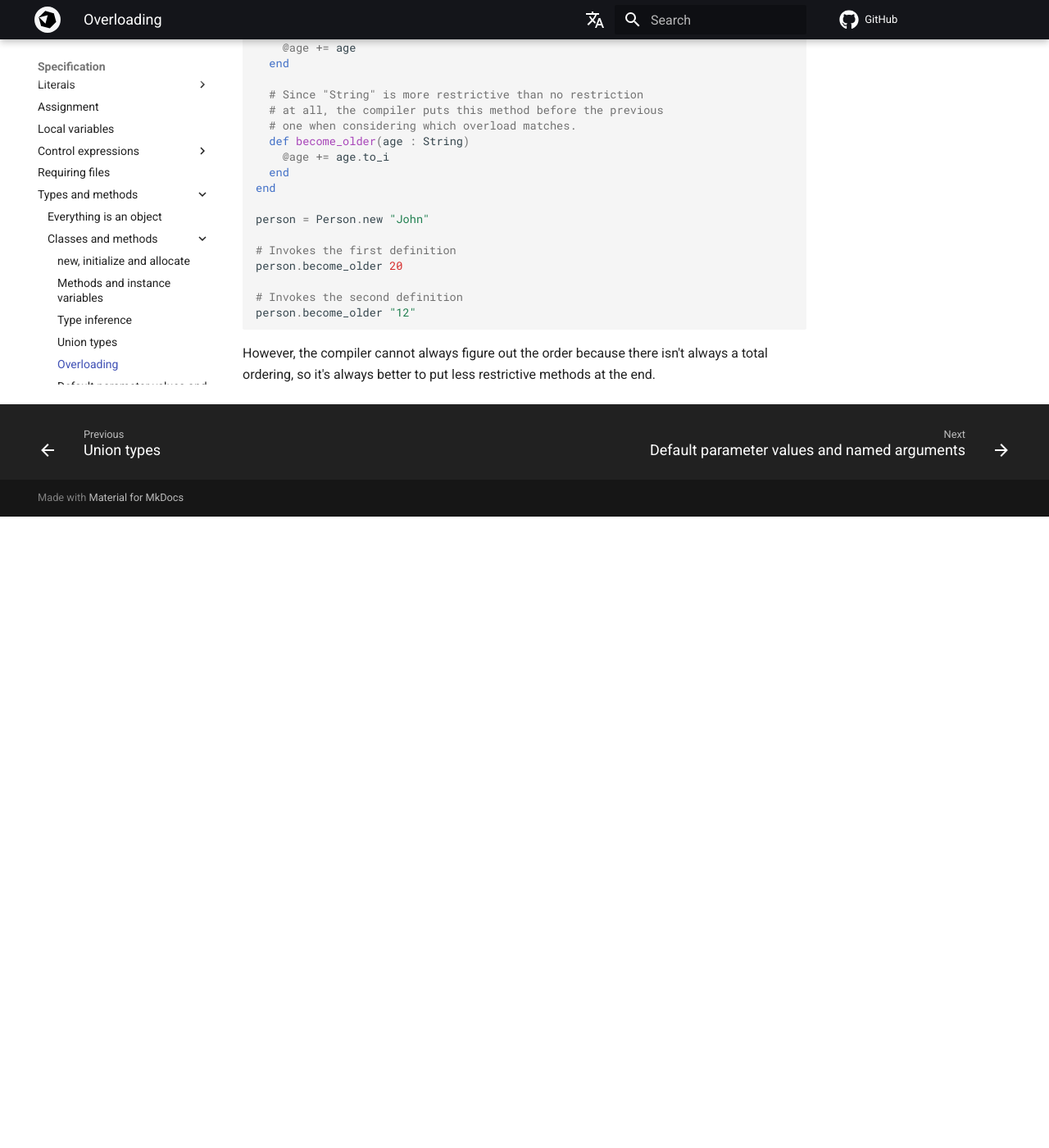
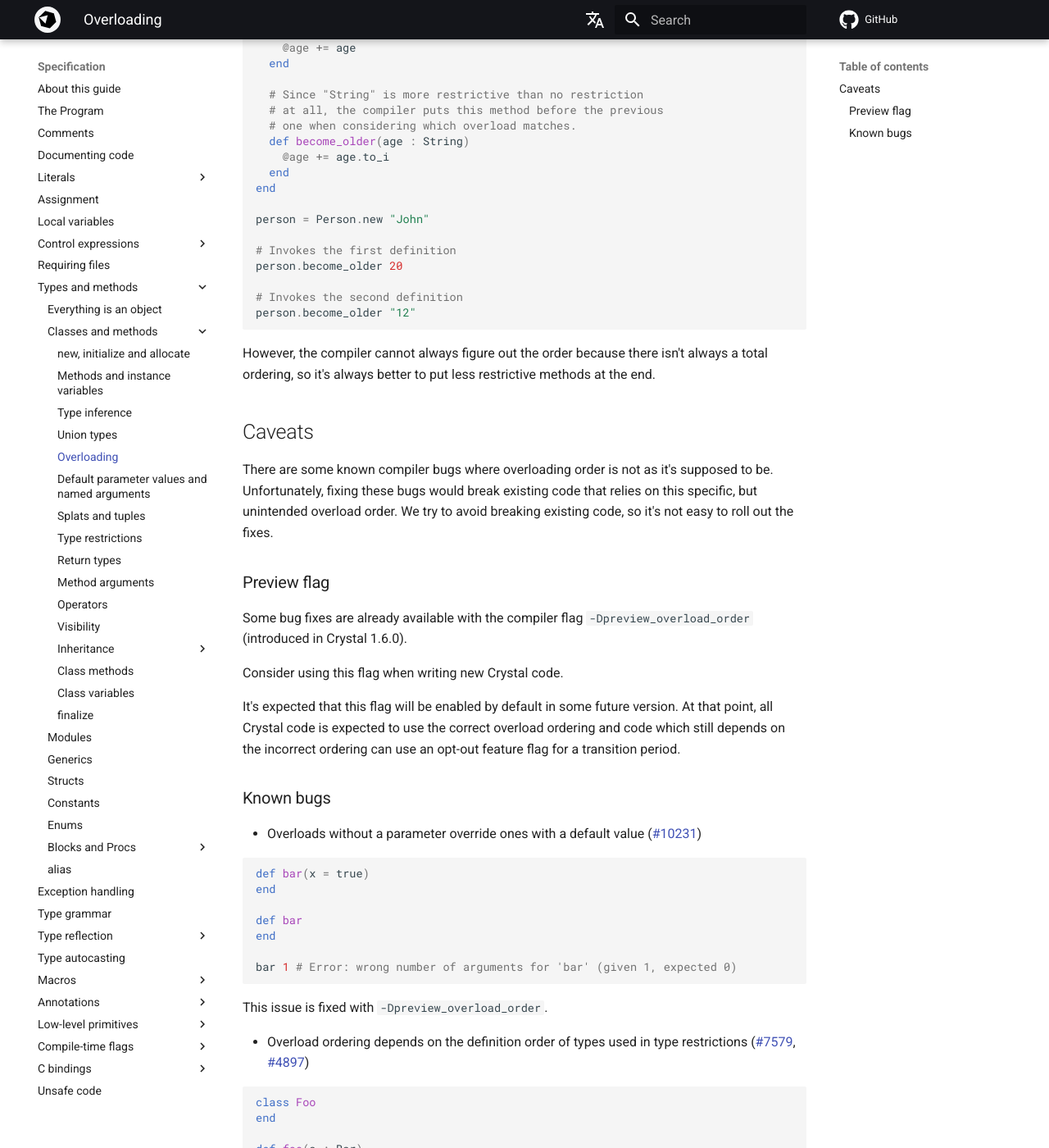
Before and after one commit to crystal-lang/crystal-book, an MkDocs documentation site: the page built from docs/syntax_and_semantics/overloading.md, in a window 1280 px wide and 1400 px high, scrolled down 2289 px. Shown: the whole window at 82% size. Built offline with MkDocs 1.6.1 and Material for MkDocs 9.7.7, drawn with Linux system fonts in a browser that asks for light colours; nearby versions of some CDN libraries; library files that are not in the unit come from our copies; comment, search, counter and statistics services are not loaded; the version menu is left out; before the commit the page ends 2919 px from its top, so only the background shows below that; some of the changed text lies outside the part shown.

Commit message:
Mention known bugs with overload ordering (#863)

````diff
--- a/docs/syntax_and_semantics/overloading.md
+++ b/docs/syntax_and_semantics/overloading.md
@@ -125,3 +125,58 @@
 ```
 
 However, the compiler cannot always figure out the order because there isn't always a total ordering, so it's always better to put less restrictive methods at the end.
+
+## Caveats
+
+There are some known compiler bugs where overloading order is not as it's supposed to be.
+Unfortunately, fixing these bugs would break existing code that relies on this specific, but unintended overload order.
+We try to avoid breaking existing code, so it's not easy to roll out the fixes.
+
+### Preview flag
+
+Some bug fixes are already available with the compiler flag `-Dpreview_overload_order` (introduced in Crystal 1.6.0).
+
+Consider using this flag when writing new Crystal code.
+
+It's expected that this flag will be enabled by default in some future version.
+At that point, all Crystal code is expected to use the correct overload ordering
+and code which still depends on the incorrect ordering can use an opt-out feature flag for a transition period.
+
+### Known bugs
+
+* Overloads without a parameter override ones with a default value ([#10231](https://github.com/
+crystal-lang/crystal/issues/10231))
+
+  ```cr
+  def bar(x = true)
+  end
+
+  def bar
+  end
+
+  bar 1 # Error: wrong number of arguments for 'bar' (given 1, expected 0)
+  ```
+
+  This issue is fixed with `-Dpreview_overload_order`.
+
+* Overload ordering depends on the definition order of types used in type restrictions ([#7579](https://github.com/crystal-lang/crystal/issues/7579), [#4897](https://github.com/crystal-lang/crystal/issues/4897))
+
+  ```cr
+  class Foo
+  end
+
+  def foo(a : Bar)
+    1
+  end
+
+  def foo(a : Foo)
+    true
+  end
+
+  class Bar < Foo
+  end
+
+  foo(Bar.new) # => 1 # This should be true
+  ```
+
+  As a workaround, we can move the declaration of `Bar` before of `def foo`.
````
